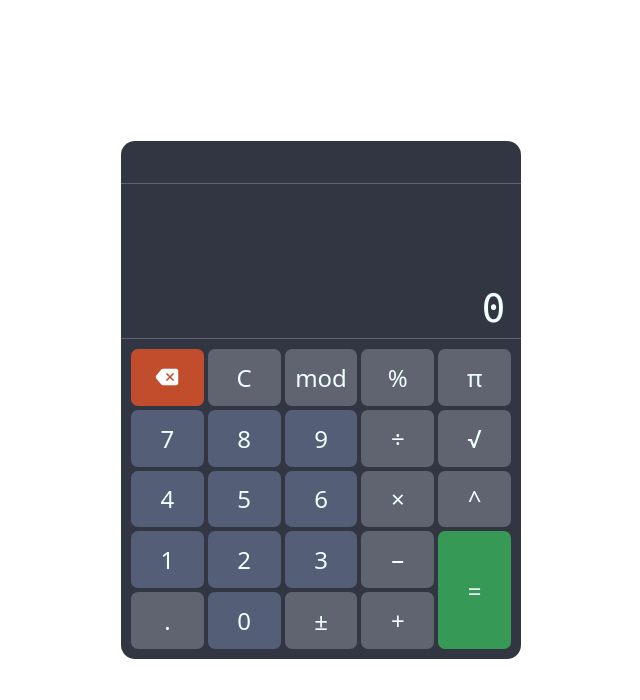
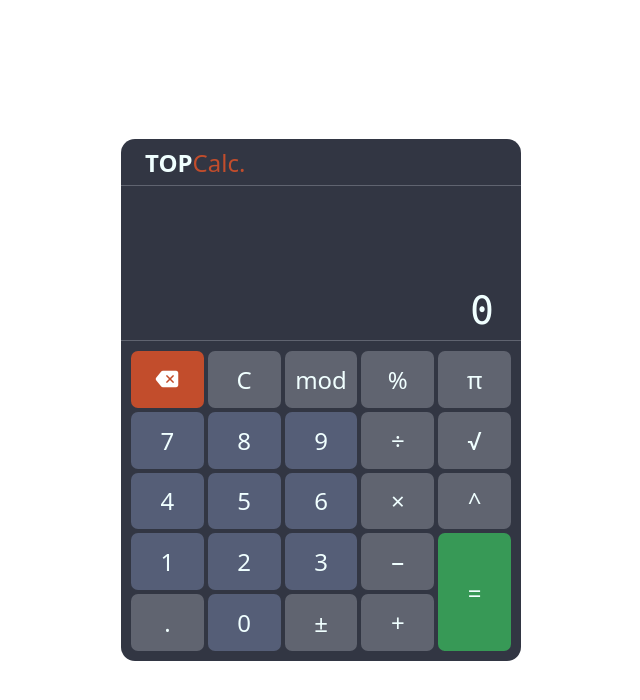
Before and after one commit to eLamine-dev/Calculator, a plain HTML site: page index.html in a window 1280 px wide. Shown: the whole page, without its empty margins (319-959 px from the left). Drawn offline with Linux system fonts and the light colour scheme.

Commit message:
added header link

```diff
--- a/app.js
+++ b/app.js
@@ -16,7 +16,8 @@ let Calculator = {
                 tempResult = subtract(a, b)
                 break;
             case '/' :
-                tempResult = divide(a, b)
+                if (b == 0) alert('Stop it! get some help');
+                else tempResult = divide(a, b)
                 break;
             case '*':
                 tempResult = multiply(a, b)
@@ -55,10 +56,10 @@ function processLongNum(num) {
 
 
 
-
+const screenMain = document.getElementById('main-text');
+const screenSecond = document.getElementById('history-text');
 
 const operationsButtons = document.querySelectorAll('.op');
-
 operationsButtons.forEach(btn => {
     btn.addEventListener('click', ()=>{
 
@@ -70,10 +71,6 @@ operationsButtons.forEach(btn => {
 
     })
 });
-
-
-const screenMain = document.getElementById('main-text');
-const screenSecond = document.getElementById('history-text');
 
 
 function updateScreens(main, secondary) {
@@ -175,6 +172,7 @@ pi.addEventListener('click', ()=>{
 
 
 
+
 const add = function(a, b) {
 	return a+b ;
 };
--- a/index.html
+++ b/index.html
@@ -13,7 +13,9 @@
 </head>
 <body>
     <div id="main">
-        <div id="header"></div>
+        <div id="header">
+            <a href="https://www.theodinproject.com/lessons/foundations-calculator" >TOP<span>Calc.</span></a>
+        </div>
         <div id="screen">
             <div id="main-text">0</div>
             <div id="history-text"></div>
--- a/style.css
+++ b/style.css
@@ -4,12 +4,36 @@ html, body{
     display: flex;
     align-items: center;
     justify-content: center;
-    font-family: Ubuntu Mono, system-ui, -apple-system, BlinkMacSystemFont, 'Segoe UI', Roboto, Oxygen, Ubuntu, Cantarell, 'Open Sans', 'Helvetica Neue', sans-serif;
 }
+
 #header {
     height: 42px;
     border-bottom: 1px solid #606470;
+    display: flex;
+    justify-content: space-between;
+    align-items: center;
+
+    padding: 2px 24px;
 }
+
+#header a {
+    text-decoration: none;
+    font-family:system-ui, -apple-system, BlinkMacSystemFont, 'Segoe UI', Roboto, Oxygen, Ubuntu, Cantarell, 'Open Sans', 'Helvetica Neue', sans-serif;
+    font-size: x-large;
+    color: azure;
+    font-weight: bold;
+}
+
+#header span{
+    color: #c24d2c;
+    font-weight:lighter;
+}
+
+#close {
+    height: 24px;
+    cursor: pointer;
+}
+
 
 #main {
 
@@ -18,10 +42,10 @@ html, body{
 }
 
 #screen {
-    /* height: 180px; */
     display: flex;
     flex-direction: column-reverse;
     text-align: end;
+    font-family: Ubuntu Mono, system-ui, -apple-system, BlinkMacSystemFont, 'Segoe UI', Roboto, Oxygen, Ubuntu, Cantarell, 'Open Sans', 'Helvetica Neue', sans-serif;
 }
 
 #main-text {
@@ -30,7 +54,7 @@ html, body{
     font-size:46px;
     margin:  12px auto;
     height: 42px;
-    width: 16ch;
+    width: 15ch;
     overflow:hidden;
 }
 
@@ -56,6 +80,7 @@ html, body{
 }
 
 button {
+    outline: none;
     border: none;
     font-size: x-large;
     background-color: #606470;
@@ -73,6 +98,8 @@ button:hover{
     filter: brightness(90%);
 }
 
+
+
 .number {
     background-color: #555e77;
 }
```
Also changed, not shown: 1 other file.
